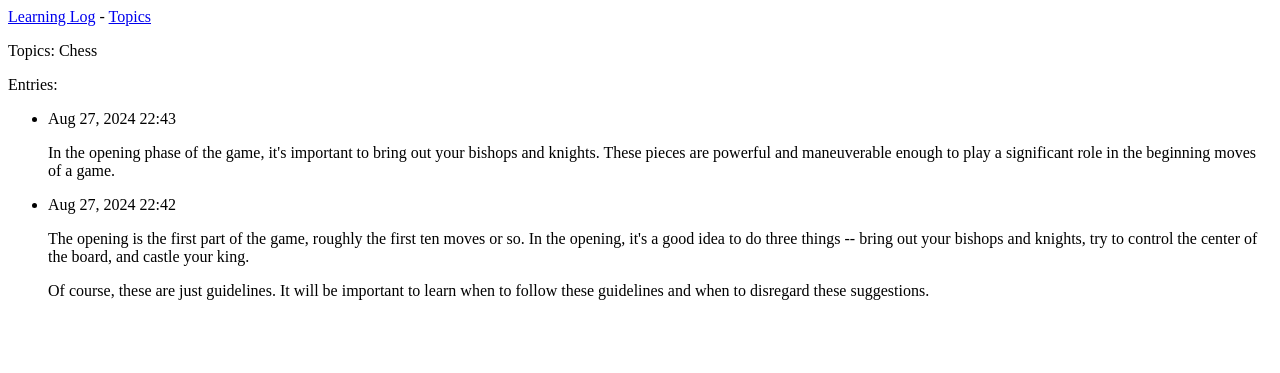
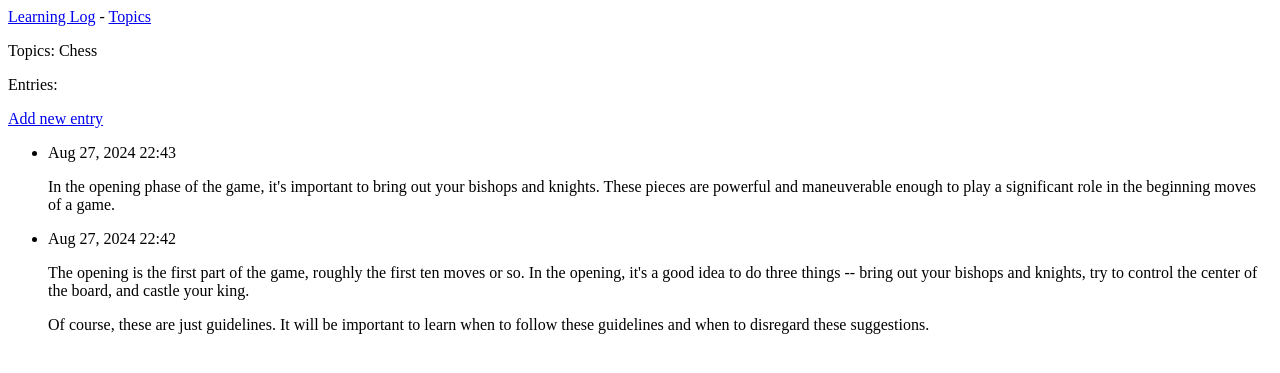
Before and after one commit to jasencarroll/LearningLog, a Django app: page /topics/1/ in a window 1280 px wide. Shown: the top 373 px of the page. Run offline with Django 5.2, Linux system fonts and the light colour scheme; data comes from the database, SQL or seed files in the repository.

Commit message:
added new topic and new entry for users

```diff
--- a/learning_logs/templates/learning_logs/topic.html
+++ b/learning_logs/templates/learning_logs/topic.html
@@ -4,6 +4,9 @@
     <p>Topics: {{ topic.text }}</p>
 
     <p>Entries:</p>
+    <p>
+        <a href="{% url 'learning_logs:new_entry' topic.id %}">Add new entry</a>
+    </p>
     <ul>
         {% for entry in entries %}
             <li>
--- a/learning_logs/templates/learning_logs/topics.html
+++ b/learning_logs/templates/learning_logs/topics.html
@@ -12,4 +12,7 @@
             <li>No topics have been added yet.</li>
         {% endfor %}
     </ul>
+
+    <a href="{% url 'learning_logs:new_topic' %}">Add a new topic</a>
+
 {% endblock content %}
--- a/learning_logs/urls.py
+++ b/learning_logs/urls.py
@@ -9,5 +9,9 @@ urlpatterns = [
     # Page that shows all topics.
     path('topics/', views.topics, name='topics'),
     # Detail page for a single topic.
-    path('topics/<int:topic_id>/', views.topic, name='topic')
+    path('topics/<int:topic_id>/', views.topic, name='topic'),
+    # Page for adding a new topic.
+    path('new_topic/', views.new_topic, name='new_topic'),
+    # Page for adding a new entry.
+    path('new_entry/<int:topic_id>/', views.new_entry, name='new_entry'),
 ]
--- a/learning_logs/views.py
+++ b/learning_logs/views.py
@@ -1,6 +1,7 @@
-from django.shortcuts import render
+from django.shortcuts import render, redirect
 
 from . models import Topic
+from .forms import TopicForm, EntryForm
 
 def index(request):
     """THe home page for Learning Log."""
@@ -18,3 +19,39 @@ def topic(request, topic_id):
     entries = topic.entry_set.order_by('-date_added')
     context = {'topic': topic, 'entries': entries}
     return render(request, 'learning_logs/topic.html', context)
+
+def new_topic(request):
+    """Add a new topic."""
+    if request.method != 'POST':
+        # No data submitted, create a blank form.
+        form = TopicForm()
+    else:
+        # Post data submitted; process data.
+        form = TopicForm(data=request.POST)
+        if form.is_valid():
+            form.save()
+            return redirect('learning_logs:topics')
+
+    # Display a blank or invalid form.
+    context = {'form': form}
+    return render(request, 'learning_logs/new_topic.html', context)
+
+def new_entry(request, topic_id):
+    """Add a new entry for a particular topic."""
+    topic = Topic.objects.get(id=topic_id)
+
+    if request.method != 'POST':
+        # No data submitted, create a blank form.
+        form = EntryForm()
+    else:
+        # Post data submitted; process data.
+        form = EntryForm(data=request.POST)
+        if form.is_valid():
+            new_entry = form.save(commit=False)
+            new_entry.topic = topic
+            new_entry.save()
+            return redirect('learning_logs:topics', topic_id=topic_id)
+
+    # Display a blank or invalid form.
+    context = {'topic': topic, 'form': form}
+    return render(request, 'learning_logs/new_entry.html', context)
```
Also changed, not shown: learning_logs/forms.py (added, +16 -0 lines), learning_logs/templates/learning_logs/new_entry.html (added, +14 -0 lines), learning_logs/templates/learning_logs/new_topic.html (added, +12 -0 lines).
